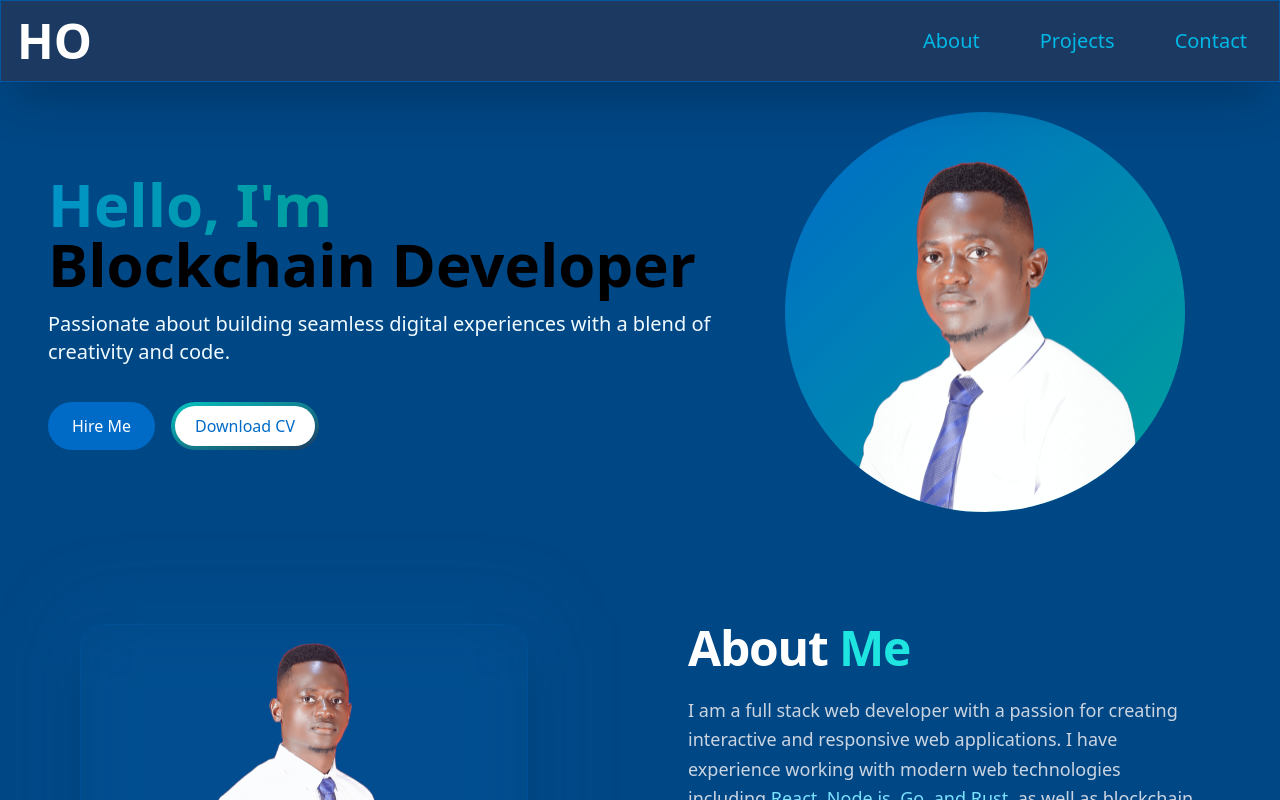
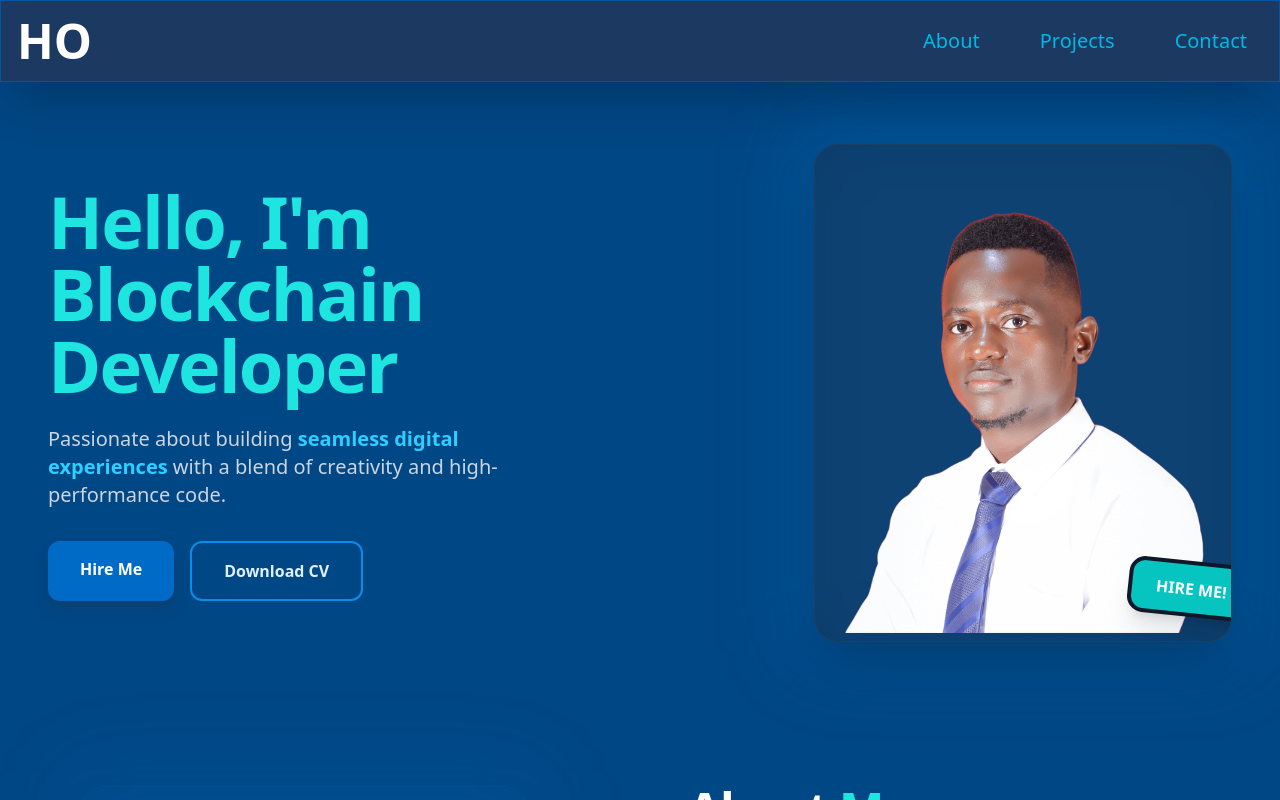
Before and after one commit to ombima56/ombima-hillary, a React (Vite) app in the folder frontend/: page / in a window 1280 px wide. Shown: the top 800 px of the page. Built offline with nearby package versions, Linux system fonts and the light colour scheme.

Commit message:
refactor: modernize UI components and layout with updated styling, animations, and glassmorphism effects

```diff
--- a/frontend/src/components/ui/ProjectCard/HeroSection.jsx
+++ b/frontend/src/components/ui/ProjectCard/HeroSection.jsx
@@ -18,59 +18,70 @@ const HeroSection = () => {
 
   return (
     <section>
-      <div className="grid grid-cols-1 sm:grid-cols-12">
+      <div className="grid grid-cols-1 sm:grid-cols-12 gap-8 items-center py-8">
         <motion.div
-          initial={{ opacity: 0, scale: 0.5 }}
-          animate={{ opacity: 1, scale: 1 }}
-          transition={{ duration: 0.5 }}
-          className="col-span-7 place-self-center text-center sm:text-left"
+          initial={{ opacity: 0, x: -50 }}
+          animate={{ opacity: 1, x: 0 }}
+          transition={{ duration: 0.8, ease: "easeOut" }}
+          className="col-span-7 text-center sm:text-left"
         >
-          <h1 className="text-primary mb-4 text-4xl sm:text-5xl lg:text-6xl font-extrabold">
-            <span className="text-transparent bg-gradient-to-r from-secondary-600 to-accent-600 bg-clip-text">
+          <h1 className="text-white mb-6 text-4xl sm:text-5xl lg:text-7xl font-extrabold tracking-tight">
+            <span className="text-accent-400">
               Hello, I&apos;m
             </span>
             <br />
             <FlipWords
               words={words}
               duration={3000}
+              className="text-accent-400"
             />
           </h1>
-          <p className="text-secondary-50 sm:text-lg mb-6 lg:text-xl">
-            Passionate about building seamless digital experiences with a blend
-            of creativity and code.
+          <p className="text-neutral-300 sm:text-lg mb-8 lg:text-xl max-w-lg leading-relaxed">
+            Passionate about building <span className="text-secondary-400 font-bold">seamless digital experiences</span> with a blend
+            of creativity and high-performance code.
           </p>
-          <div>
+          <div className="flex flex-col sm:flex-row gap-4 justify-center sm:justify-start">
             <a
               href="#contact"
               onClick={(e) => handleClick(e, "contact")}
-              className="px-6 inline-block py-3 w-full sm:w-fit rounded-full mr-4 bg-primary-600 hover:bg-primary-700 text-white transition-colors duration-300"
+              className="px-8 py-4 w-full sm:w-fit rounded-xl bg-primary-600 hover:bg-primary-500 text-white font-semibold transition-all duration-300 shadow-lg shadow-primary-900/40 hover:-translate-y-1 active:translate-y-0"
             >
               Hire Me
             </a>
             <Link
               to="/"
-              className="px-1 inline-block py-1 w-full sm:w-fit rounded-full bg-gradient-to-br from-accent-500 to-primary-900 hover:from-accent-600 hover:to-secondary-700 transition-colors duration-300 text-white mt-3"
+              className="px-8 py-4 w-full sm:w-fit rounded-xl border-2 border-primary-500 text-primary-100 font-semibold hover:bg-primary-500/10 transition-all duration-300 backdrop-blur-sm hover:-translate-y-1 active:translate-y-0"
             >
-              <span className="block bg-white hover:bg-neutral-50 rounded-full px-5 py-2 text-primary-600 font-medium transition-colors duration-300">
-                Download CV
-              </span>
+              Download CV
             </Link>
           </div>
         </motion.div>
         <motion.div
-          initial={{ opacity: 0, scale: 0.5 }}
-          animate={{ opacity: 1, scale: 1 }}
-          transition={{ duration: 0.5 }}
-          className="col-span-5 place-self-center mt-4 lg:mt-0"
+          initial={{ opacity: 0, scale: 0.8, rotate: 5 }}
+          animate={{ opacity: 1, scale: 1, rotate: 0 }}
+          transition={{ duration: 1, ease: "easeOut" }}
+          className="col-span-5 flex justify-center lg:justify-end mt-8 lg:mt-0"
         >
-          <div className="rounded-full bg-gradient-to-br from-primary-600 to-accent-600 w-[250px] h-[250px] lg:w-[400px] lg:h-[400px] relative">
-            <img
-              src="/images/omb.png"
-              alt="Hero Image"
-              className="rounded-full absolute transform -translate-x-1/2 -translate-y-1/2 top-1/2 left-1/2 w-full h-full object-cover"
-              width={300}
-              height={300}
-            />
+          <div className="relative group">
+            {/* Glass Background Decor */}
+            <div className="absolute -inset-4 bg-primary-500/20 rounded-3xl blur-2xl group-hover:bg-primary-500/30 transition-all duration-500"></div>
+
+            <div className="relative rounded-3xl p-2 bg-neutral-800/40 border border-neutral-700/50 backdrop-blur-md shadow-2xl overflow-hidden">
+              <div className="w-[280px] h-[340px] lg:w-[400px] lg:h-[480px] overflow-hidden rounded-2xl">
+                <img
+                  src="/images/omb.png"
+                  alt="Hillary Ombima"
+                  className="w-full h-full object-cover object-top transform transition-transform duration-1000 group-hover:scale-105"
+                  width={400}
+                  height={480}
+                />
+              </div>
+
+              {/* Floating Badge Example */}
+              <div className="absolute bottom-6 -right-6 bg-accent-500 text-white px-6 py-3 rounded-2xl shadow-xl font-bold transform rotate-6 border-4 border-neutral-900 hidden sm:block">
+                HIRE ME!
+              </div>
+            </div>
           </div>
         </motion.div>
       </div>
```
